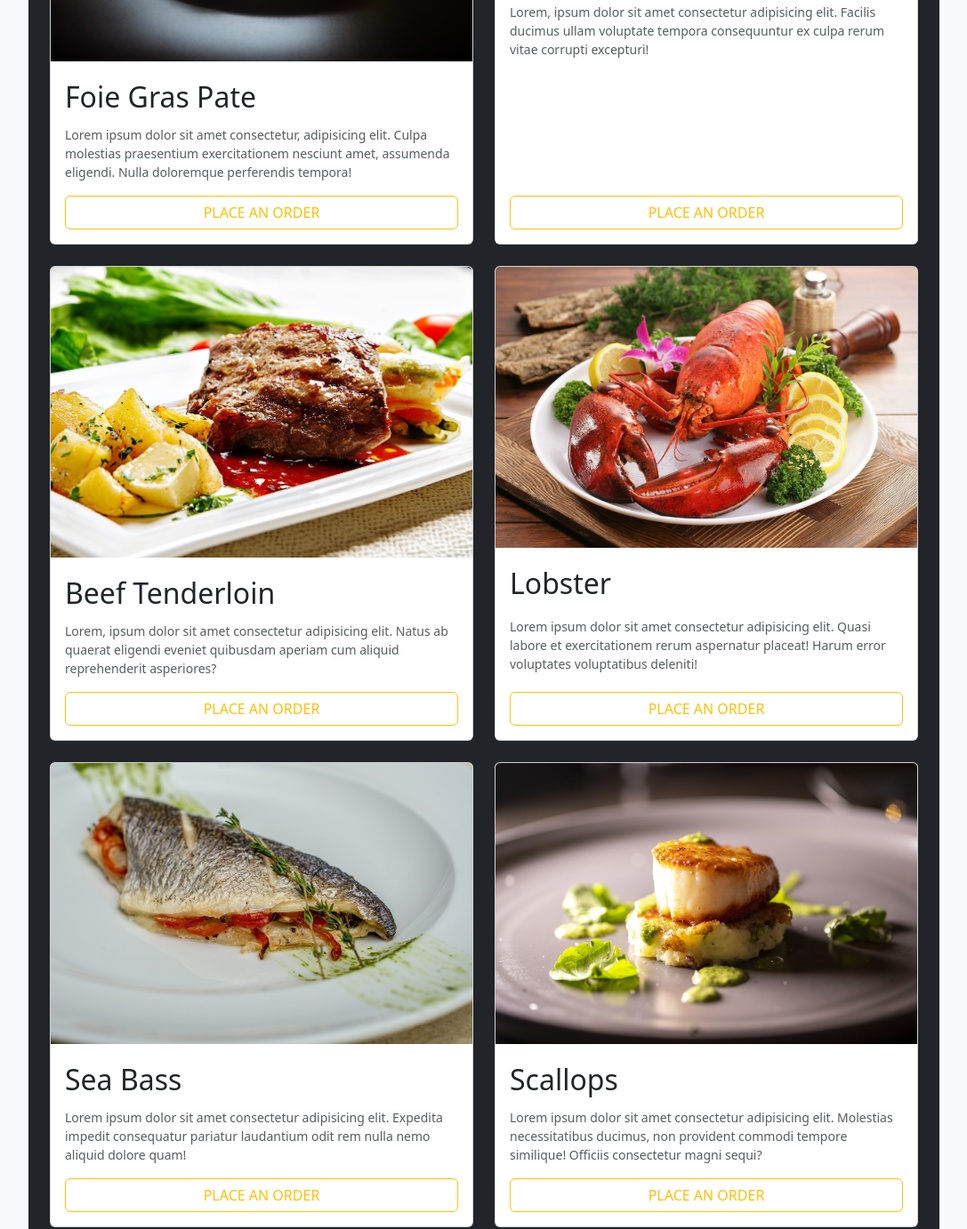
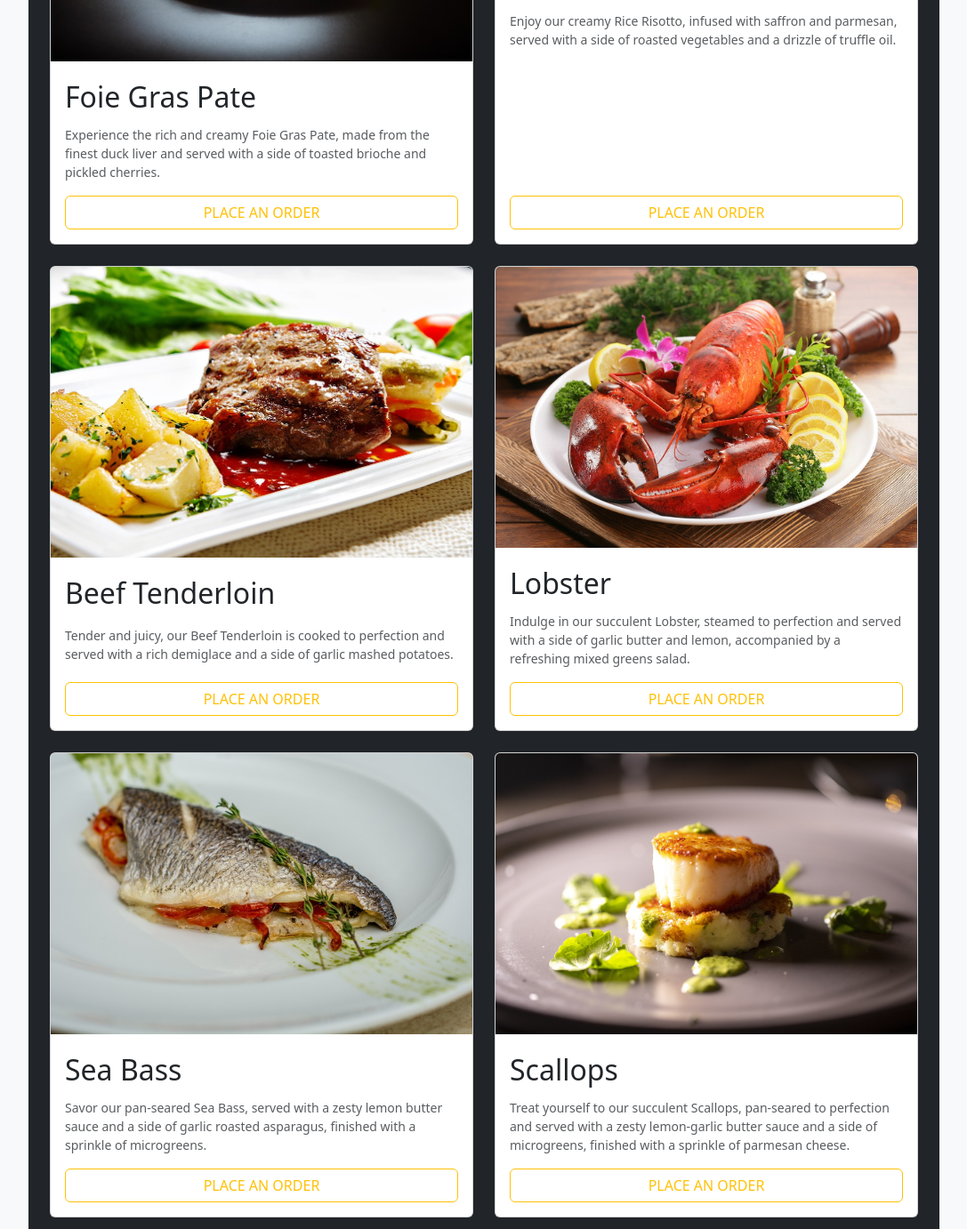
Before and after one commit to Xebec134/food-menu, a plain HTML site: page index.html in a window 1280 px wide. Shown: the part 410-1792 px from the top of the page at 89% size, without its empty margins (96-1183 px from the left). Drawn offline with nearby package versions, Linux system fonts and the light colour scheme.

Commit message:
Initial commit

```diff
--- a/index.html
+++ b/index.html
@@ -17,7 +17,7 @@
                     <img src="img/foie-gras-pate.jpg" alt="foie-gras-pate" class="card-img-top">
                     <div class="card-body d-flex flex-column justify-content-between">
                         <p class="card-title fs-2">Foie Gras Pate</p>
-                        <p class="card-text text-body-secondary small">Lorem ipsum dolor sit amet consectetur, adipisicing elit. Culpa molestias praesentium exercitationem nesciunt amet, assumenda eligendi. Nulla doloremque perferendis tempora!</p>
+                        <p class="card-text text-body-secondary small">Experience the rich and creamy Foie Gras Pate, made from the finest duck liver and served with a side of toasted brioche and pickled cherries.</p>
                         <div class="btn btn-outline-warning text-uppercase">place an order</div>
                     </div>
                 </div>
@@ -27,7 +27,7 @@
                     <img src="img/rice-risotto.jpg" alt="rice-risotto" class="card-img-top">
                     <div class="card-body d-flex flex-column justify-content-between">
                         <p class="card-title fs-2">Rice Risotto</p>
-                        <p class="card-text text-body-secondary small">Lorem, ipsum dolor sit amet consectetur adipisicing elit. Facilis ducimus ullam voluptate tempora consequuntur ex culpa rerum vitae corrupti excepturi!</p>
+                        <p class="card-text text-body-secondary small">Enjoy our creamy Rice Risotto, infused with saffron and parmesan, served with a side of roasted vegetables and a drizzle of truffle oil.</p>
                         <div class="btn btn-outline-warning text-uppercase">place an order</div>
                     </div>
                 </div>
@@ -39,17 +39,17 @@
                     <img src="img/beef.jpg" alt="Beef Tenderloin" class="card-img-top">
                     <div class="card-body d-flex flex-column justify-content-between">
                         <p class="card-title fs-2">Beef Tenderloin</p>
-                        <p class="card-text text-body-secondary small">Lorem, ipsum dolor sit amet consectetur adipisicing elit. Natus ab quaerat eligendi eveniet quibusdam aperiam cum aliquid reprehenderit asperiores?</p>
+                        <p class="card-text text-body-secondary small">Tender and juicy, our Beef Tenderloin is cooked to perfection and served with a rich demiglace and a side of garlic mashed potatoes.</p>
                         <div class="btn btn-outline-warning text-uppercase">place an order</div>
                     </div>
                 </div>
             </div>
             <div class="col-sm">
                 <div class="card h-100">
-                    <img src="img/lobster.jpg" alt="hamburger" class="card-img-top">
+                    <img src="img/lobster.jpg" alt="lobster" class="card-img-top">
                     <div class="card-body d-flex flex-column justify-content-between">
                         <p class="card-title fs-2">Lobster</p>
-                        <p class="card-text text-body-secondary small">Lorem ipsum dolor sit amet consectetur adipisicing elit. Quasi labore et exercitationem rerum aspernatur placeat! Harum error voluptates voluptatibus deleniti!</p>
+                        <p class="card-text text-body-secondary small">Indulge in our succulent Lobster, steamed to perfection and served with a side of garlic butter and lemon, accompanied by a refreshing mixed greens salad.</p>
                         <div class="btn btn-outline-warning text-uppercase">place an order</div>
                     </div>
                 </div>
@@ -61,7 +61,7 @@
                     <img src="img/sea-bass.jpg" alt="sea-bass" class="card-img-top">
                     <div class="card-body d-flex flex-column justify-content-between">
                         <p class="card-title fs-2">Sea Bass</p>
-                        <p class="card-text text-body-secondary small">Lorem ipsum dolor sit amet consectetur adipisicing elit. Expedita impedit consequatur pariatur laudantium odit rem nulla nemo aliquid dolore quam!</p>
+                        <p class="card-text text-body-secondary small">Savor our pan-seared Sea Bass, served with a zesty lemon butter sauce and a side of garlic roasted asparagus, finished with a sprinkle of microgreens.</p>
                         <div class="btn btn-outline-warning text-uppercase">place an order</div>
                     </div>
                 </div>
@@ -71,7 +71,7 @@
                     <img src="img/scallops.jpg" alt="scallops" class="card-img-top">
                     <div class="card-body d-flex flex-column justify-content-between">
                         <p class="card-title fs-2">Scallops</p>
-                        <p class="card-text text-body-secondary small">Lorem ipsum dolor sit amet consectetur adipisicing elit. Molestias necessitatibus ducimus, non provident commodi tempore similique! Officiis consectetur magni sequi?</p>
+                        <p class="card-text text-body-secondary small">Treat yourself to our succulent Scallops, pan-seared to perfection and served with a zesty lemon-garlic butter sauce and a side of microgreens, finished with a sprinkle of parmesan cheese.</p>
                         <div class="btn btn-outline-warning text-uppercase">place an order</div>
                     </div>
                 </div>
```
